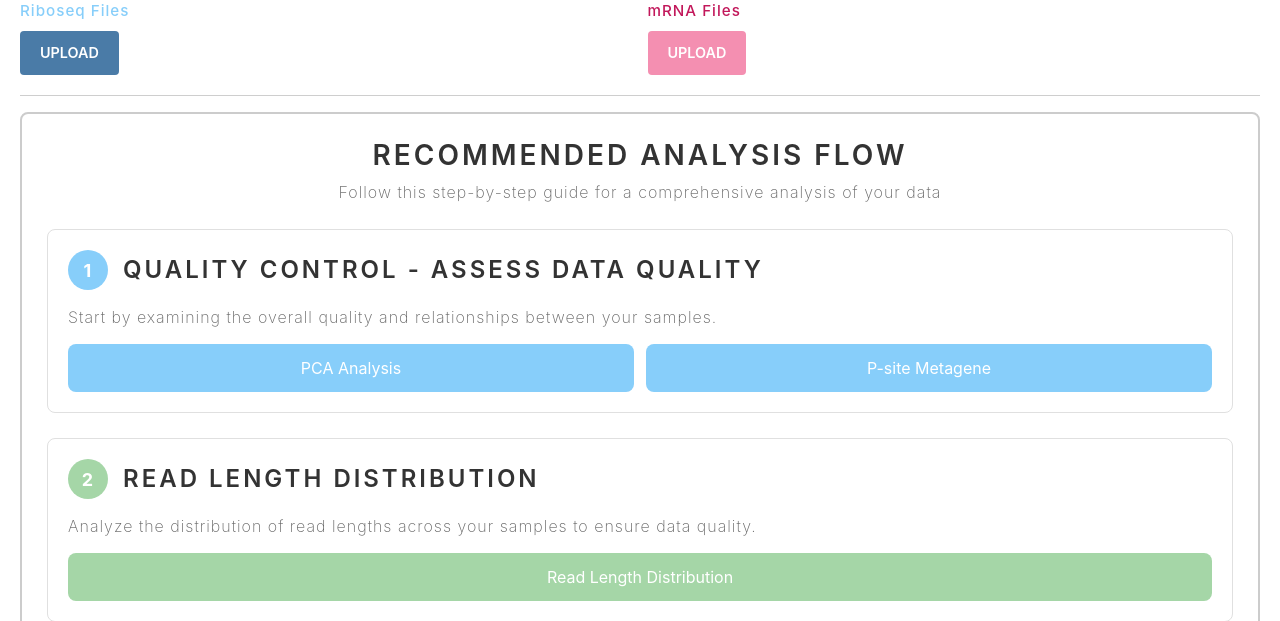
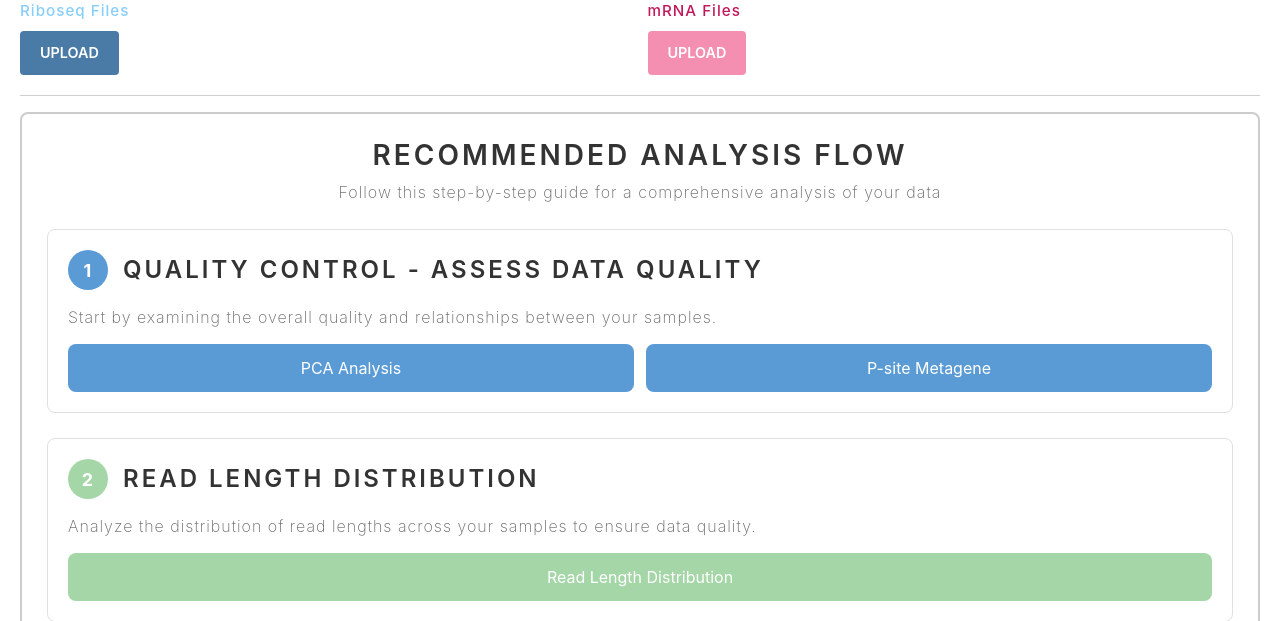
Before and after one commit to abrochette/ashaThesis, a Django app: template riboApp/templates/riboApp/uploadParquet.html in a window 1280 px wide. Shown: the part 293-914 px from the top of the page. Run offline with Django 3.2, Linux system fonts and the light colour scheme; the template is opened without the code that fills it, so the values that code supplies are empty; some libraries are stand-ins or nearby versions.

Commit message:
Align upload buttons with file input bars and change quality control blue to muted #5B9BD5

```diff
--- a/riboApp/templates/riboApp/uploadParquet.html
+++ b/riboApp/templates/riboApp/uploadParquet.html
@@ -68,21 +68,21 @@
         <h2 style="color: #333; margin-top: 0; text-align: center;">Recommended Analysis Flow</h2>
         <p style="text-align: center; color: #666; margin-bottom: 25px;">Follow this step-by-step guide for a comprehensive analysis of your data</p>
 
-        <!-- Step 1: Quality Control - Light Sky Blue buttons -->
-        <div style="margin-bottom: 25px; padding: 20px; background-color: white; border-left: 5px solid #87CEFA; border-radius: 8px; border: 1px solid #e0e0e0;">
+        <!-- Step 1: Quality Control - Muted Blue buttons -->
+        <div style="margin-bottom: 25px; padding: 20px; background-color: white; border-left: 5px solid #5B9BD5; border-radius: 8px; border: 1px solid #e0e0e0;">
             <div style="display: flex; align-items: center; margin-bottom: 15px;">
-                <div style="background-color: #87CEFA; color: white; width: 40px; height: 40px; border-radius: 50%; display: flex; align-items: center; justify-content: center; font-weight: bold; font-size: 18px; margin-right: 15px;">1</div>
+                <div style="background-color: #5B9BD5; color: white; width: 40px; height: 40px; border-radius: 50%; display: flex; align-items: center; justify-content: center; font-weight: bold; font-size: 18px; margin-right: 15px;">1</div>
                 <h3 style="margin: 0; color: #333;">Quality Control - Assess Data Quality</h3>
             </div>
             <p style="color: #666; margin-bottom: 15px;">Start by examining the overall quality and relationships between your samples.</p>
             <div style="display: grid; grid-template-columns: repeat(auto-fit, minmax(200px, 1fr)); gap: 12px;">
                 <a href="{% url 'pca_plot' %}" style="text-decoration: none;">
-                    <button style="padding: 12px 20px; background-color: #87CEFA; color: white; border: none; border-radius: 8px; text-align: center; cursor: pointer; transition: all 0.3s; width: 100%;">
+                    <button style="padding: 12px 20px; background-color: #5B9BD5; color: white; border: none; border-radius: 8px; text-align: center; cursor: pointer; transition: all 0.3s; width: 100%;">
                         PCA Analysis
                     </button>
                 </a>
                 <a href="{% url 'psite_metagene' %}" style="text-decoration: none;">
-                    <button style="padding: 12px 20px; background-color: #87CEFA; color: white; border: none; border-radius: 8px; text-align: center; cursor: pointer; transition: all 0.3s; width: 100%;">
+                    <button style="padding: 12px 20px; background-color: #5B9BD5; color: white; border: none; border-radius: 8px; text-align: center; cursor: pointer; transition: all 0.3s; width: 100%;">
                         P-site Metagene
                     </button>
                 </a>
```
Also changed, not shown: other parts of riboApp/templates/riboApp/uploadParquet.html (+4 -4 lines).
